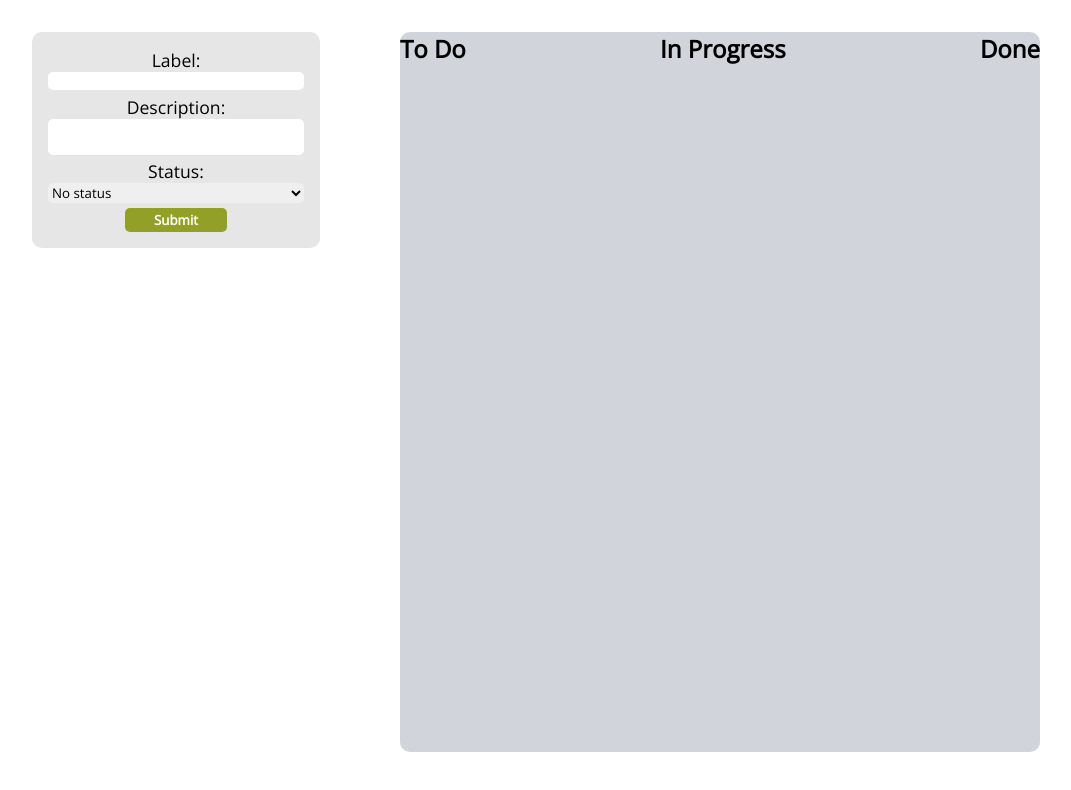
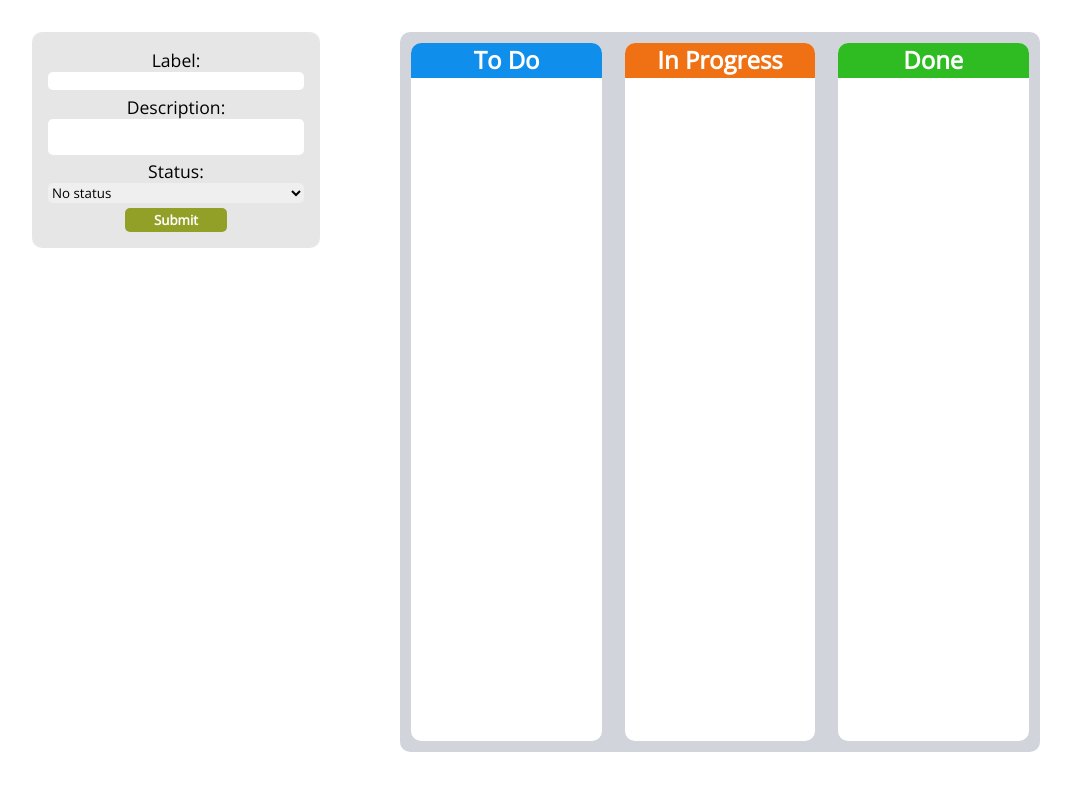
Before and after one commit to mickewasowski/task-manager, a React (Vite) app in the folder task-manager/: page / in a window 1280 px wide. Shown: the top 790 px of the page, without its empty margins (0-1071 px from the left). Built offline with nearby package versions, Linux system fonts and the light colour scheme.

Commit message:
status sections styling

```diff
--- a/task-manager/src/components/todo-list-component/todo-complete/TodosComplete.jsx
+++ b/task-manager/src/components/todo-list-component/todo-complete/TodosComplete.jsx
@@ -1,14 +1,15 @@
 import Todo from '../../todo-component/Todo';
+import {Wrapper, Heading} from './TodosComplete.styles';
 
 function TodosComplete({todos}){
 
     return(
-        <div>
-            <h2>Done</h2>
+        <Wrapper>
+            <Heading>Done</Heading>
             {
                 todos.map(x => <Todo key={x.id} id={x.id} label={x.label} description={x.description} buttonText={""}/>)
             }
-        </div>
+        </Wrapper>
     )
 }
 
--- /dev/null
+++ b/task-manager/src/components/todo-list-component/todo-complete/TodosComplete.styles.jsx
@@ -0,0 +1,17 @@
+import styled from 'styled-components';
+
+export const Wrapper = styled.div`
+    background-color: white;
+    margin: .7rem .7rem;
+    width: 30%;
+    border-radius: 10px;
+`
+
+export const Heading = styled.h2`
+    text-align: center;
+    height: 5%;
+    background-color: #2FBC23;
+    border-top-left-radius: 10px;
+    border-top-right-radius: 10px;
+    color: white;
+`
--- /dev/null
+++ b/task-manager/src/components/todo-list-component/todo-in-progress/TodoInProgress.styles.jsx
@@ -0,0 +1,17 @@
+import styled from 'styled-components';
+
+export const Wrapper = styled.div`
+    background-color: white;
+    margin: .7rem .7rem;
+    width: 30%;
+    border-radius: 10px;
+`
+
+export const Heading = styled.h2`
+    text-align: center;
+    height: 5%;
+    background-color: #F07113;
+    border-top-left-radius: 10px;
+    border-top-right-radius: 10px;
+    color: white;
+`
--- a/task-manager/src/components/todo-list-component/todo-in-progress/TodosInProgress.jsx
+++ b/task-manager/src/components/todo-list-component/todo-in-progress/TodosInProgress.jsx
@@ -1,13 +1,14 @@
 import Todo from '../../todo-component/Todo';
+import { Wrapper, Heading} from './TodoInProgress.styles';
 
 function TodosInProgress({todos}){
     return(
-        <div>
-            <h2>In Progress</h2>
+        <Wrapper>
+            <Heading>In Progress</Heading>
             {
                 todos.map(x => <Todo key={x.id} id={x.id} label={x.label} description={x.description} status={x.status} buttonText={"Set Complete"} />)
             }
-        </div>
+        </Wrapper>
     )
 }
 
--- a/task-manager/src/components/todo-list-component/todo-initial/Initial.jsx
+++ b/task-manager/src/components/todo-list-component/todo-initial/Initial.jsx
@@ -1,13 +1,14 @@
 import Todo from '../../todo-component/Todo';
+import {Wrapper, Heading} from './Initial.styles';
 
 function Initial({todos}){
     return(
-        <div>
-            <h2>To Do</h2>
+        <Wrapper>
+            <Heading>To Do</Heading>
             {
                 todos.map(x => <Todo key={x.id} id={x.id} label={x.label} description={x.description} status={x.status} buttonText={"Set In Progress"} />)
             }
-        </div>
+        </Wrapper>
     )
 }
 
--- /dev/null
+++ b/task-manager/src/components/todo-list-component/todo-initial/Initial.styles.jsx
@@ -0,0 +1,17 @@
+import styled from 'styled-components';
+
+export const Wrapper = styled.div`
+    background-color: white;
+    margin: .7rem .7rem;
+    width: 30%;
+    border-radius: 10px;
+`
+
+export const Heading = styled.h2`
+    text-align: center;
+    height: 5%;
+    background-color: #0F8EEC;
+    border-top-left-radius: 10px;
+    border-top-right-radius: 10px;
+    color: white;
+`
```
